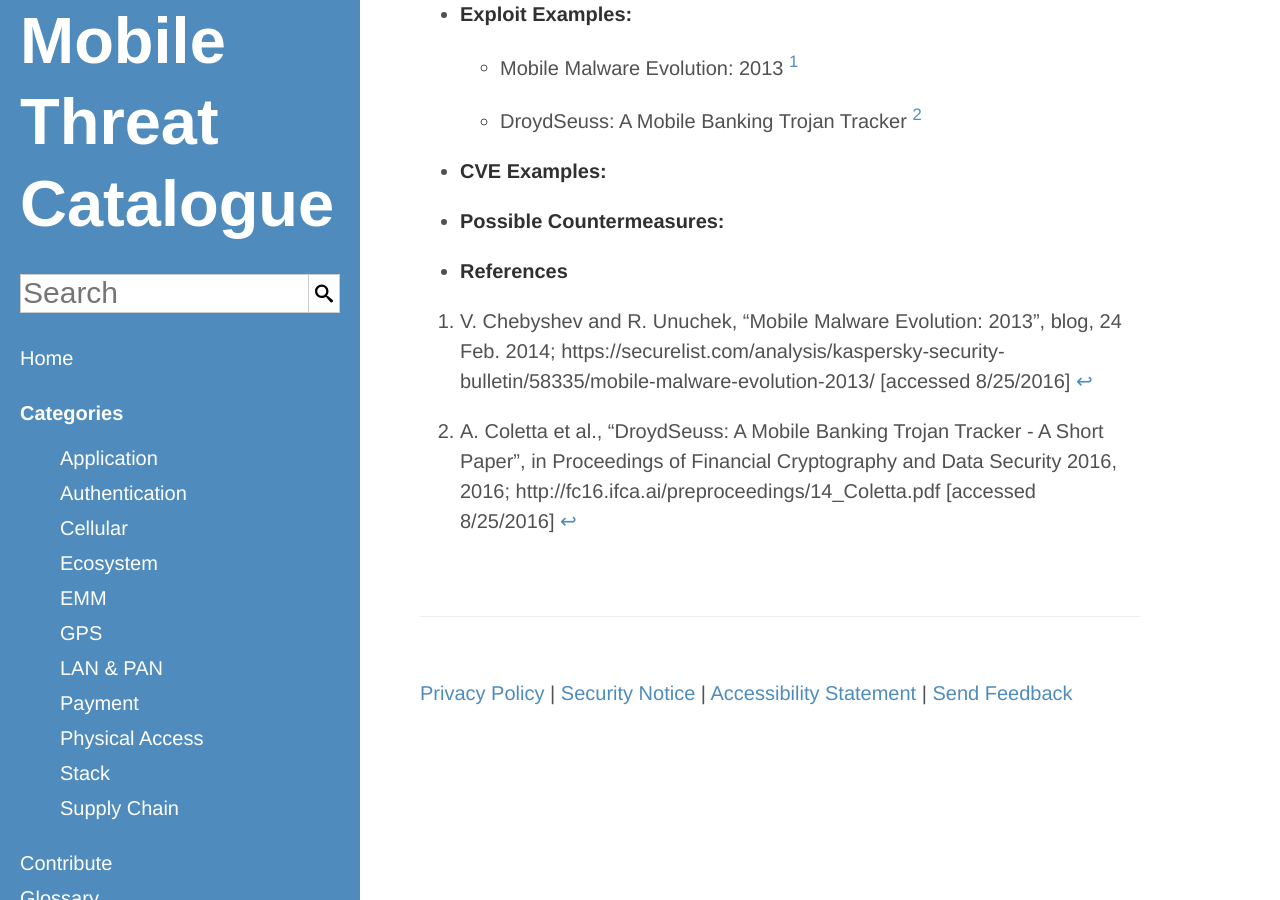
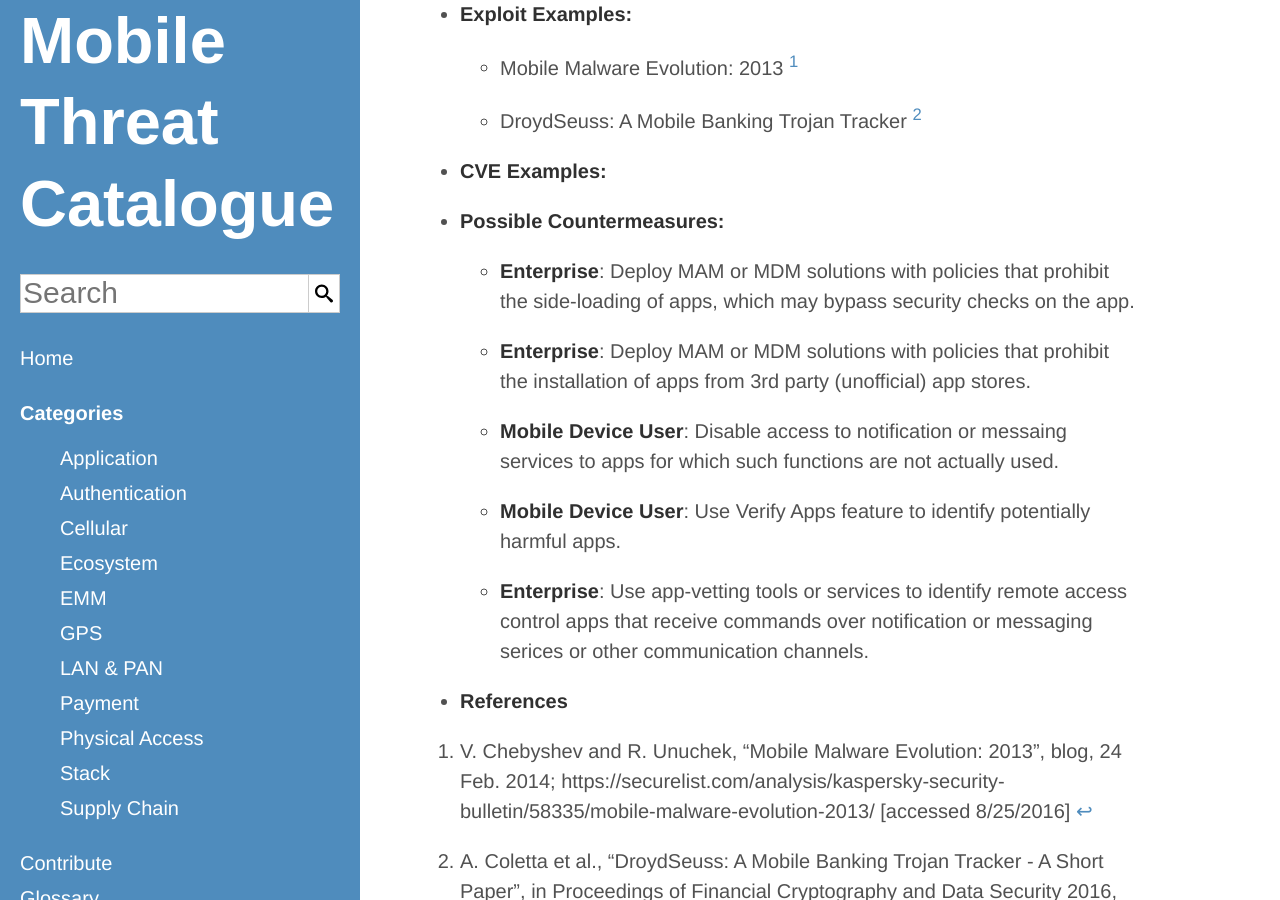
Before and after one commit to usnistgov/mobile-threat-catalogue, a Jekyll site: the page built from _application-threats/APP-29.md, in a window 1280 px wide and 900 px high, scrolled down 748 px. Built offline with Jekyll 4.4.1, drawn with Linux system fonts in a browser that asks for light colours.

Commit message:
#13: Update countermeasures and actor

```diff
--- a/_application-threats/APP-29.md
+++ b/_application-threats/APP-29.md
@@ -11,4 +11,14 @@
         - "DroydSeuss: A Mobile Banking Trojan Tracker [^104]"
     CVEExample:
     PossibleCountermeasures:
+        "Deploy MAM or MDM solutions with policies that prohibit the side-loading of apps, which may bypass security checks on the app.":
+            - Enterprise
+        "Deploy MAM or MDM solutions with policies that prohibit the installation of apps from 3rd party (unofficial) app stores.":
+            - Enterprise
+        "Disable access to notification or messaing services to apps for which such functions are not actually used.":
+            - Mobile Device User
+        "Use Verify Apps feature to identify potentially harmful apps.":
+            - Mobile Device User
+        "Use app-vetting tools or services to identify remote access control apps that receive commands over notification or messaging serices or other communication channels.":
+            - Enterprise
 ---
```
